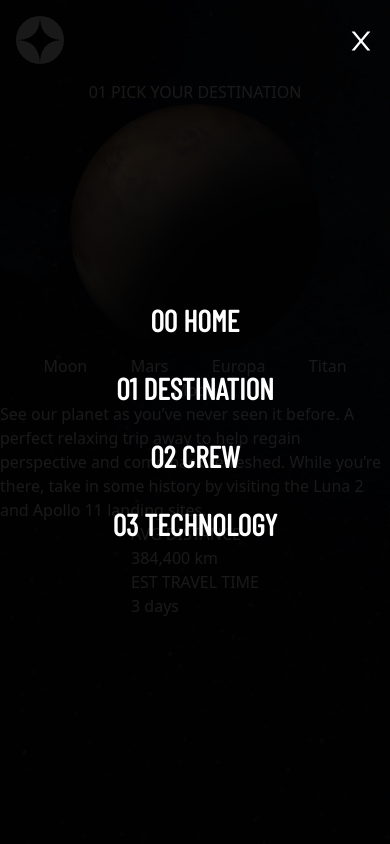
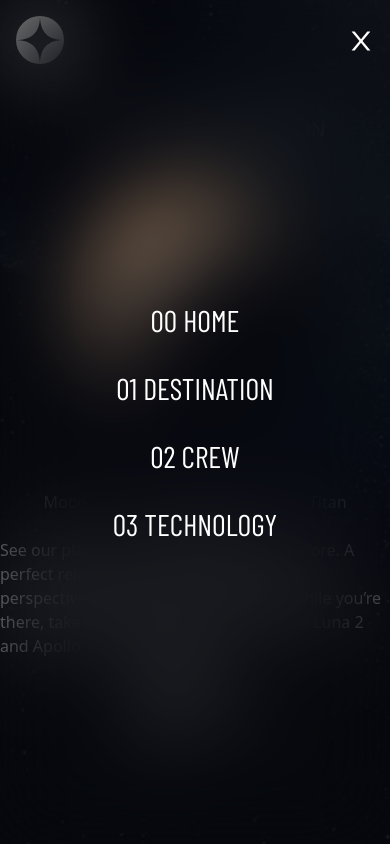
Before and after one commit to ronaldlamdev/space-tourism, a React (Vite) app: page /destination in a window 390 px wide. Both pictures are taken after a click on the icon 361 px from the left and 40 px from the top of the page. Built offline with nearby package versions, Linux system fonts and the light colour scheme; a web font is replaced by a local one.

Commit message:
added blurred bg for mobile nav

```diff
--- a/src/components/Navbar.jsx
+++ b/src/components/Navbar.jsx
@@ -37,7 +37,7 @@ const Navbar = () => {
       {/* Mobile Menu */}
 
       {/* Overlay */}
-      <div className={nav ? 'absolute w-full h-screen top-0 left-0 bg-black/90 block' : 'absolute w-full h-screen top-0 left-0 bg-black/60 hidden'}></div>
+      <div className={nav ? 'absolute w-full h-screen top-0 left-0 bg-black/40 backdrop-blur-2xl block' : 'absolute w-full h-screen top-0 left-0 bg-black/60 hidden'}></div>
 
       <div className={
             nav ? 'absolute top-0 left-0 right-0 text-white w-full h-screen font-["Barlow_Condensed"] duration-300'
@@ -46,16 +46,16 @@ const Navbar = () => {
           }>
         <AiOutlineClose onClick={handleNav} className='absolute top-[1.65rem] right-[.85rem]' size={30}/>
         <ul className='flex flex-col justify-center items-center w-full h-screen'>
-          <li className='py-4 text-3xl font-bold'>
+          <li className='py-4 text-3xl'>
             <Link onClick={handleNav} to="/"><span>00</span> HOME</Link>
           </li>
-          <li className='py-4 text-3xl font-bold'>
+          <li className='py-4 text-3xl'>
             <Link onClick={handleNav} to="destination"><span>01</span> DESTINATION</Link>
           </li>
-          <li className='py-4 text-3xl font-bold'>
+          <li className='py-4 text-3xl'>
             <Link onClick={handleNav} to="/crew"><span>02</span> CREW</Link>
           </li>
-          <li className='py-4 text-3xl font-bold'>
+          <li className='py-4 text-3xl'>
             <Link onClick={handleNav} to="/technology"><span>03</span> TECHNOLOGY</Link>
           </li>
         </ul>
--- a/src/index.css
+++ b/src/index.css
@@ -40,3 +40,7 @@
     background-image: url('./assets/destination/background-destination-desktop.jpg');
   }
 }
+
+p {
+  color: #f5f5f5;
+}
--- a/src/routes/Destination.jsx
+++ b/src/routes/Destination.jsx
@@ -22,9 +22,9 @@ const Destination = () => {
       <div className='grid grid-cols-1'>
 
         {/* First grid column */}
-        <div className='text-white flex flex-col items-center'>
-          <h1><span>01</span> PICK YOUR DESTINATION</h1>
-          <img className='w-[250px]' src={image} alt={alt} />
+        <div className='text-white flex flex-col items-center py-8'>
+          <h1 className='text-[1.35rem] font-["Barlow"]'><span className='text-gray-700 mr-2'>01</span>PICK YOUR DESTINATION</h1>
+          <img className='w-[250px] my-8' src={image} alt={alt} />
         </div>
 
         {/* Second grid column */}
--- a/src/routes/Home.jsx
+++ b/src/routes/Home.jsx
@@ -22,7 +22,7 @@ const Home = () => {
 
         {/* 2nd Grid Column */}
         <div className='flex justify-center'>
-          <div className='bg-white rounded-[50%] w-[250px] h-[250px] flex justify-center items-center'>
+          <div className='bg-[#ffffff] rounded-[50%] w-[250px] h-[250px] flex justify-center items-center'>
             <Link to="/destination">
               <h2 className='font-["Bellefair"] text-3xl'>EXPLORE</h2>
             </Link>
```
